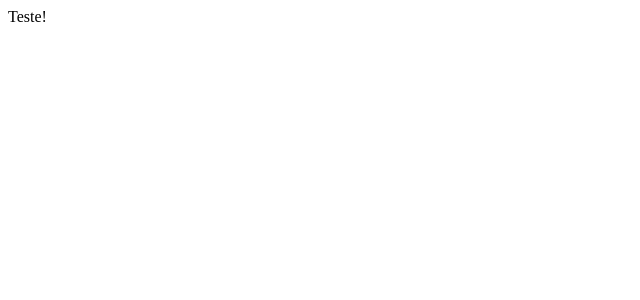
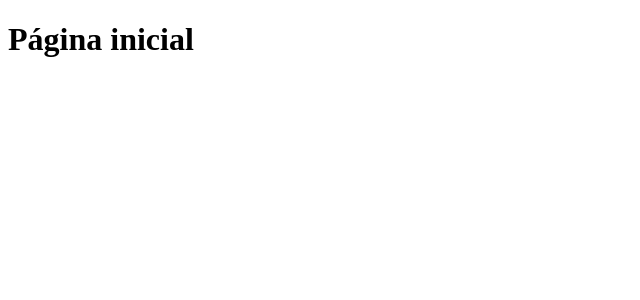
Before and after one commit to Wendeltrs/curso-react2.0, a React (Create React App) app: page /pagina-inicial in a window 1280 px wide. Shown: the top 300 px of the page, without its empty margins (0-640 px from the left). Built offline with nearby package versions, Linux system fonts and the light colour scheme.

Commit message:
feat: add react-router-dom

```diff
--- a/package.json
+++ b/package.json
@@ -5,6 +5,7 @@
   "dependencies": {
     "react": "^19.1.0",
     "react-dom": "^19.1.0",
+    "react-router-dom": "^6.30.1",
     "react-scripts": "5.0.1"
   },
   "devDependencies": {
--- a/src/App.tsx
+++ b/src/App.tsx
@@ -1,7 +1,14 @@
-export const App = () =>  {
+import { BrowserRouter } from "react-router-dom";
+import { AppRoutes } from "./routes";
+
+export const App = () => {
   return (
-    <div className="App">
-      Teste!
-    </div>
+    <BrowserRouter
+      future={{
+        v7_relativeSplatPath: true,
+      }}
+    >
+      <AppRoutes />
+    </BrowserRouter>
   );
 }
--- a/src/routes/index.tsx
+++ b/src/routes/index.tsx
@@ -1 +1,10 @@
-export {};
+import { Navigate, Route, Routes } from "react-router-dom";
+
+export const AppRoutes = () => {
+  return (
+    <Routes>
+        <Route path="/pagina-inicial" element={<h1>Página inicial</h1>} />
+        <Route path="*" element={<Navigate to="/pagina-inicial" />} />
+    </Routes>
+  )
+};
```
Also changed, not shown: 1 other file (tests, documents, lock files or other folders).
